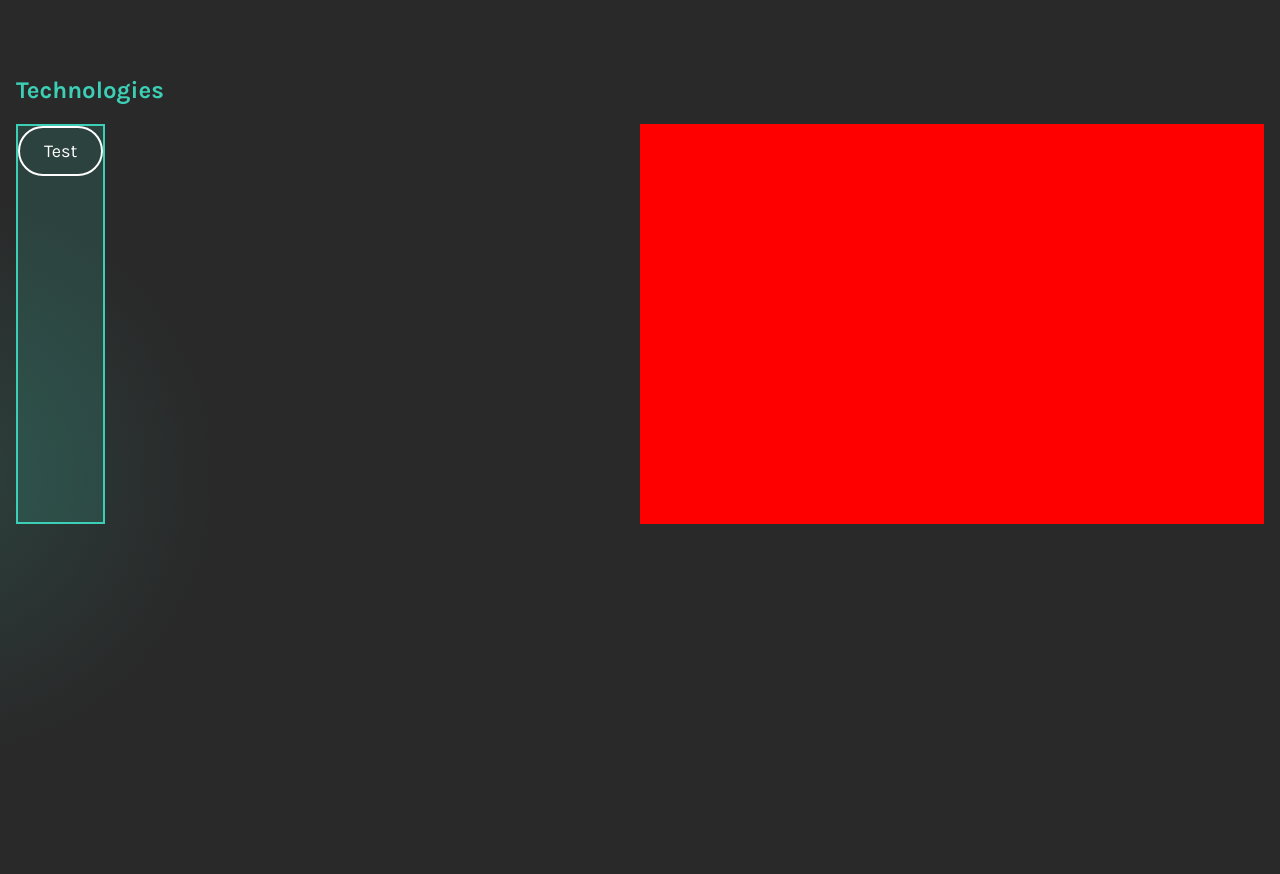
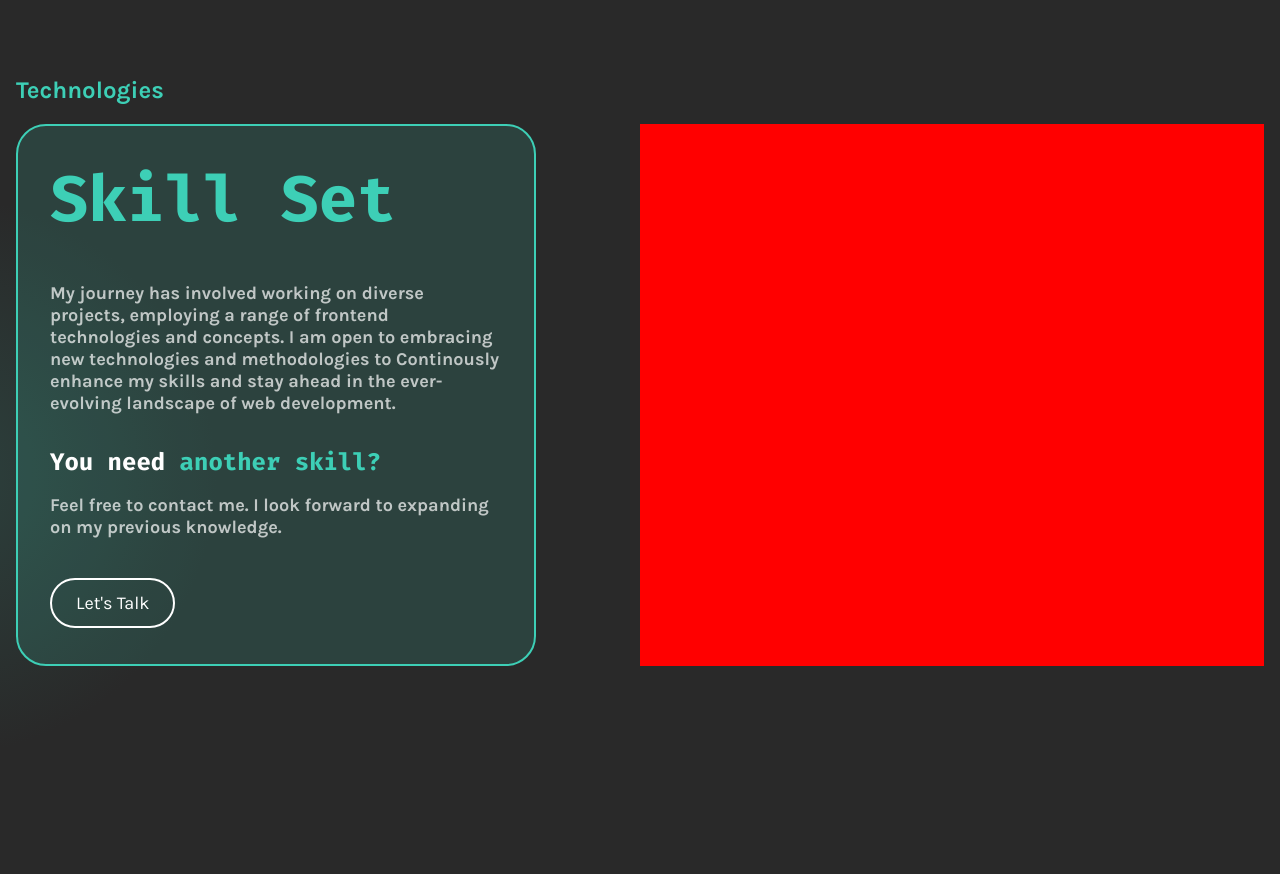
Before and after one commit to RichardStreu/portfolioAngular, an Angular app: page / in a window 1280 px wide. Shown: the part 1720-2594 px from the top of the page. Built offline with nearby package versions, Linux system fonts and the light colour scheme.

Commit message:
skillset Text Box is ready

```diff
--- a/src/app/landing-page/sections/c-skillset/c-skillset.component.html
+++ b/src/app/landing-page/sections/c-skillset/c-skillset.component.html
@@ -4,11 +4,11 @@
     <div class="skillsetContent">
       <div class="skillsetLeftPart">
         <div class="skillsetTextBox">
-          <h2></h2>
-          <p></p>
-          <h4></h4>
-          <p></p>
-          <app-slide-button [path]="" [text]="'Test'"></app-slide-button>
+          <h2>{{skillSetText}}</h2>
+          <p class="skillDescripton">{{skillSetDescriptionText}}</p>
+          <p class="skillNeed">{{youNeedText}}<span class="skillAnother">{{anotherSkillText}}</span></p>
+          <p class="skillFeelFree">{{feelFreeText}}</p>
+          <app-slide-button [path]="" [text]="buttonText"></app-slide-button>
         </div>
       </div>
       <div class="skillsetRightPart"></div>
--- a/src/app/landing-page/sections/c-skillset/c-skillset.component.scss
+++ b/src/app/landing-page/sections/c-skillset/c-skillset.component.scss
@@ -26,17 +26,59 @@
 
       .skillsetLeftPart {
         flex: 1;
-        min-height: 400px;
         .skillsetTextBox {
+          width: 520px;
           background-color: rgba($color-highLight, 0.15);
           border: 2px solid $color-highLight;
+          border-radius: 30px;
+          padding: 2rem;
+          display: flex;
+          flex-direction: column;
+
+          h2 {
+            font-family: "Fira", sans-serif;
+            font-weight: bold;
+            font-size: 4rem;
+            color: $color-highLight;
+            padding: 0 0 40px 0;
+          }
+
+          p {
+            font-family: "Karla", sans-serif;
+            font-size: 1.13rem;
+            color: rgba(255, 255, 255, 0.7);
+            transition: all 0.2s ease-in-out;
+            padding: 0;
+
+            &:hover {
+              color: white;
+            }
+          }
+
+          .skillNeed {
+            font-family: "Fira", sans-serif;
+            font-weight: bold;
+            font-size: 1.5rem;
+            color: white;
+            padding-top: 2rem;
+            padding-bottom: 1rem;
+          }
+
+          .skillAnother {
+            color: $color-highLight;
+            padding-left: 0.9rem;
+          }
+
+          .skillFeelFree {
+            padding-bottom: 40px;
+          }
         }
       }
 
       .skillsetRightPart {
         flex: 1;
         background-color: red;
-        min-height: 400px;
+        min-height: 200px;
       }
     }
   }
--- a/src/app/landing-page/sections/c-skillset/c-skillset.component.ts
+++ b/src/app/landing-page/sections/c-skillset/c-skillset.component.ts
@@ -1,25 +1,24 @@
 import { Component, inject } from '@angular/core';
 import { LanguageService } from '../../../services/language.service';
 import { SlideButtonComponent } from '../../../components/slide-button/slide-button.component';
-
 
 @Component({
   selector: 'app-c-skillset',
   standalone: true,
   imports: [SlideButtonComponent],
   templateUrl: './c-skillset.component.html',
-  styleUrl: './c-skillset.component.scss'
+  styleUrl: './c-skillset.component.scss',
 })
 export class CSkillsetComponent {
-
   languageService = inject(LanguageService);
 
-  technologiesText: string = "";
-  skillSetText: string = "";
-  skillSetDescriptionText: string = "";
-  anotherSkillText: string = "";
-  feelFreeText: string = "";
-  buttonText: string = "";
+  technologiesText: string = '';
+  skillSetText: string = '';
+  skillSetDescriptionText: string = '';
+  youNeedText: string = '';
+  anotherSkillText: string = '';
+  feelFreeText: string = '';
+  buttonText: string = '';
 
   chooseLanguage() {
     this.languageService.language.subscribe(() => {
@@ -35,14 +34,20 @@ export class CSkillsetComponent {
         this.languageService.currentLanguage == 'en'
           ? 'My journey has involved working on diverse projects, employing a range of frontend technologies and concepts. I am open to embracing new technologies and methodologies to Continously enhance my skills and stay ahead in the ever-evolving landscape of web development.'
           : 'Meine Reise umfasst die Arbeit an vielfältigen Projekten, bei denen eine Vielzahl von Frontend-Technologien und Konzepten zum Einsatz kamen. Ich bin offen für die Integration neuer Technologien und Methoden, um meine Fähigkeiten kontinuierlich zu verbessern und im ständig wandelnden Landschaft der Webentwicklung auf dem neuesten Stand zu bleiben.';
-          this.anotherSkillText = this.languageService.currentLanguage == 'en' ? 'Flexible in terms of working environments, I can work effectively both on-site in Munich and remotely.' : 'Flexibel in Bezug auf Arbeitsumgebungen, kann ich sowohl vor Ort in Chemnitz als auch remote effektiv arbeiten.';
-          this.feelFreeText = this.languageService.currentLanguage == 'en' ? 'I am open-minded and always looking for personal challenges to constantly improve my knowledge and skills.' : 'Ich bin aufgeschlossen und suche ständig nach persönlichen Herausforderungen, um mein Wissen und meine Fähigkeiten ständig zu verbessern.';
-          this.buttonText = this.languageService.currentLanguage == 'en' ? "In my profession, programming isn't just about writing code; it's a creative form of problem-solving. I take pride in my ability to distill complex technical challenges into simple, user-friendly solutions. This way, I help you achieve your goals and bring your visions to life." : 'In meinem Beruf geht es nicht nur darum, Code zu schreiben; es ist eine kreative Form der Problemlösung. Ich bin stolz darauf, komplexe technische Herausforderungen in einfache, benutzerfreundliche Lösungen zu destillieren. Auf diese Weise helfe ich Ihnen, Ihre Ziele zu erreichen und Ihre Visionen zum Leben zu erwecken.';
+      this.youNeedText =
+        this.languageService.currentLanguage == 'en' ? 'You need' : 'Du benötigst';
+      this.anotherSkillText =
+        this.languageService.currentLanguage == 'en' ? 'another skill?' : 'weitere Fähigkeiten?';
+      this.feelFreeText =
+        this.languageService.currentLanguage == 'en' ? 'Feel free to contact me. I look forward to expanding on my previous knowledge.' : 'Zögern Sie nicht, mich zu kontaktieren. Ich freue mich darauf, mein bisheriges Wissen zu erweitern.';
+      this.buttonText =
+        this.languageService.currentLanguage == 'en'
+          ? "Let's Talk"
+          : 'Zum Kontakt';
     });
   }
 
   constructor() {
     this.chooseLanguage();
   }
-
 }
```
Lines whose indentation alone changed are shown as unchanged.
